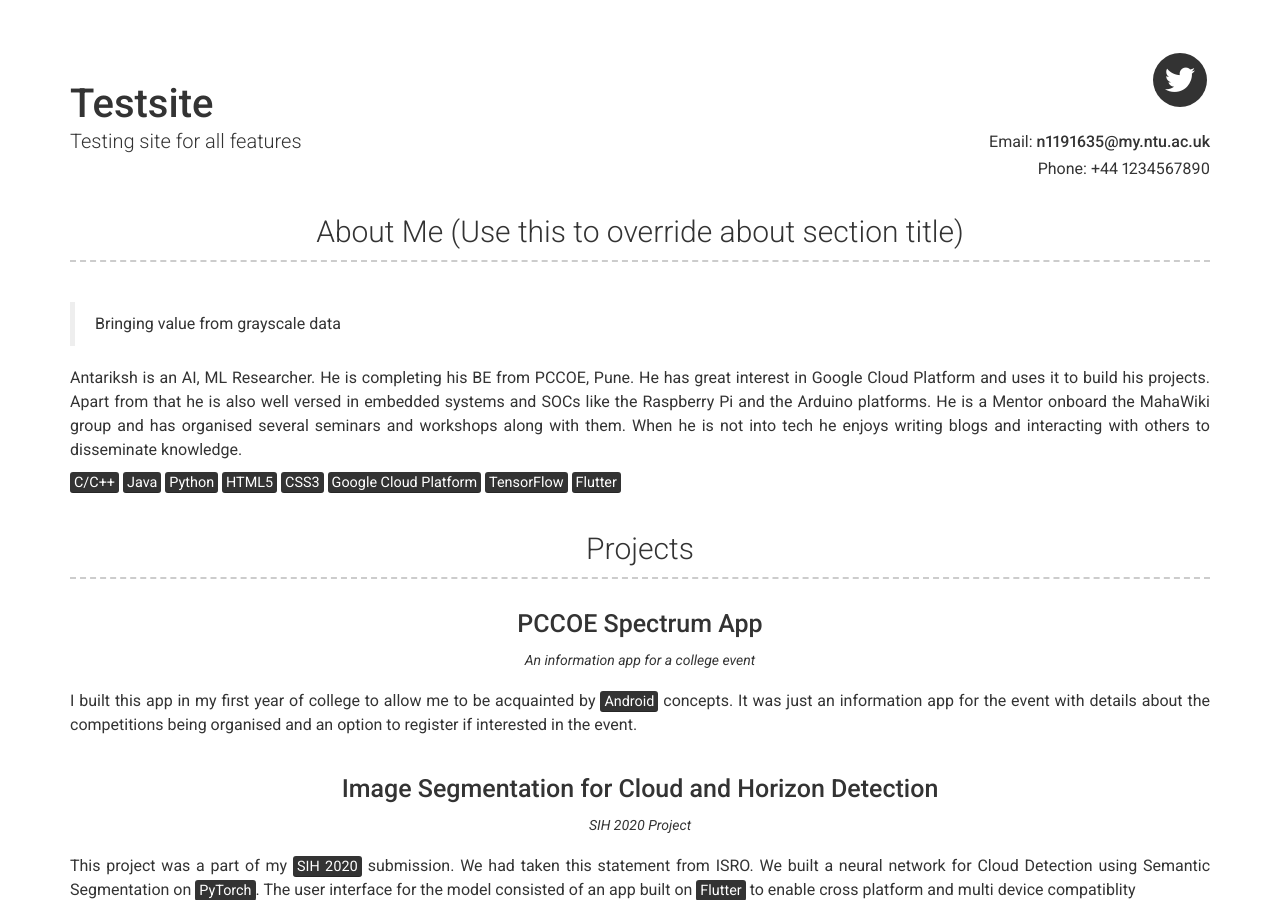
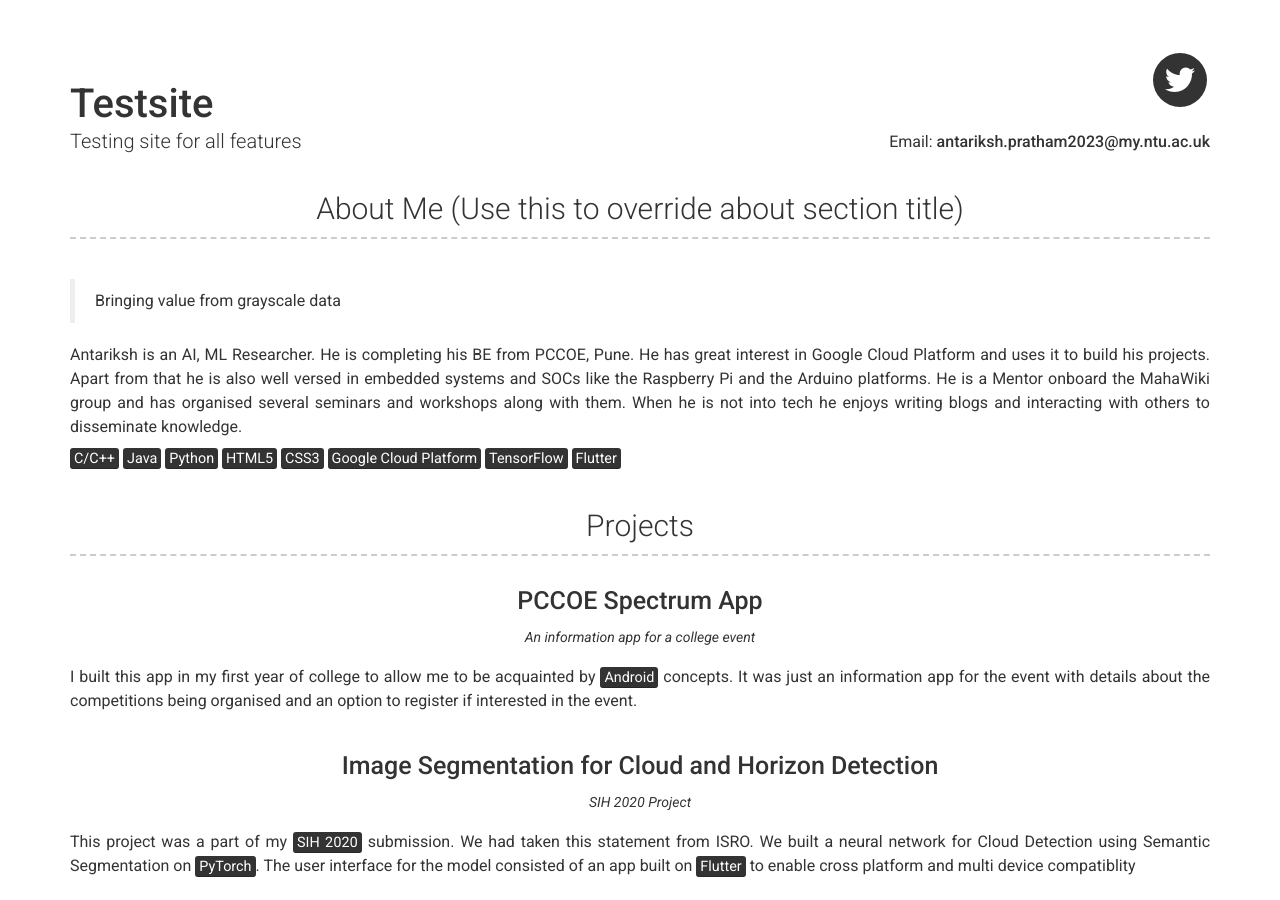
Before and after one commit to APratham/testsite, a Jekyll site: the page built from gh-pages/index.md, in a window 1280 px wide and 900 px high. Built offline with Jekyll 4.4.1, drawn with Linux system fonts in a browser that asks for light colours; nearby versions of some CDN libraries; some of the changed text lies outside the part shown.

Commit message:
Update _config.yml

```diff
--- a/gh-pages/_config.yml
+++ b/gh-pages/_config.yml
@@ -6,7 +6,7 @@
 name: Testsite
 title: Testing site for all features
 email: n1191635@my.ntu.ac.uk
-phone: +44 1234567890
+email: antariksh.pratham2023@my.ntu.ac.uk
 
 # Dark Mode (true/false/never)
 darkmode: false
```
